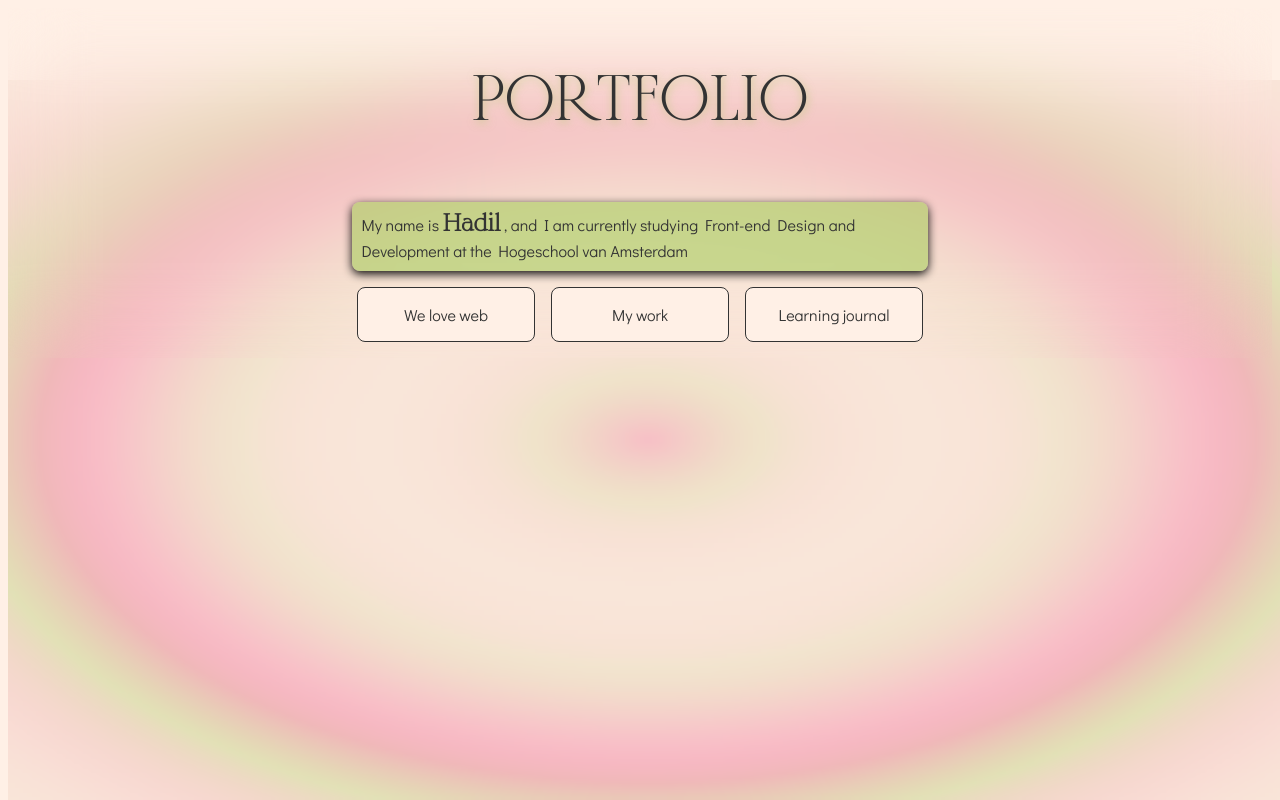
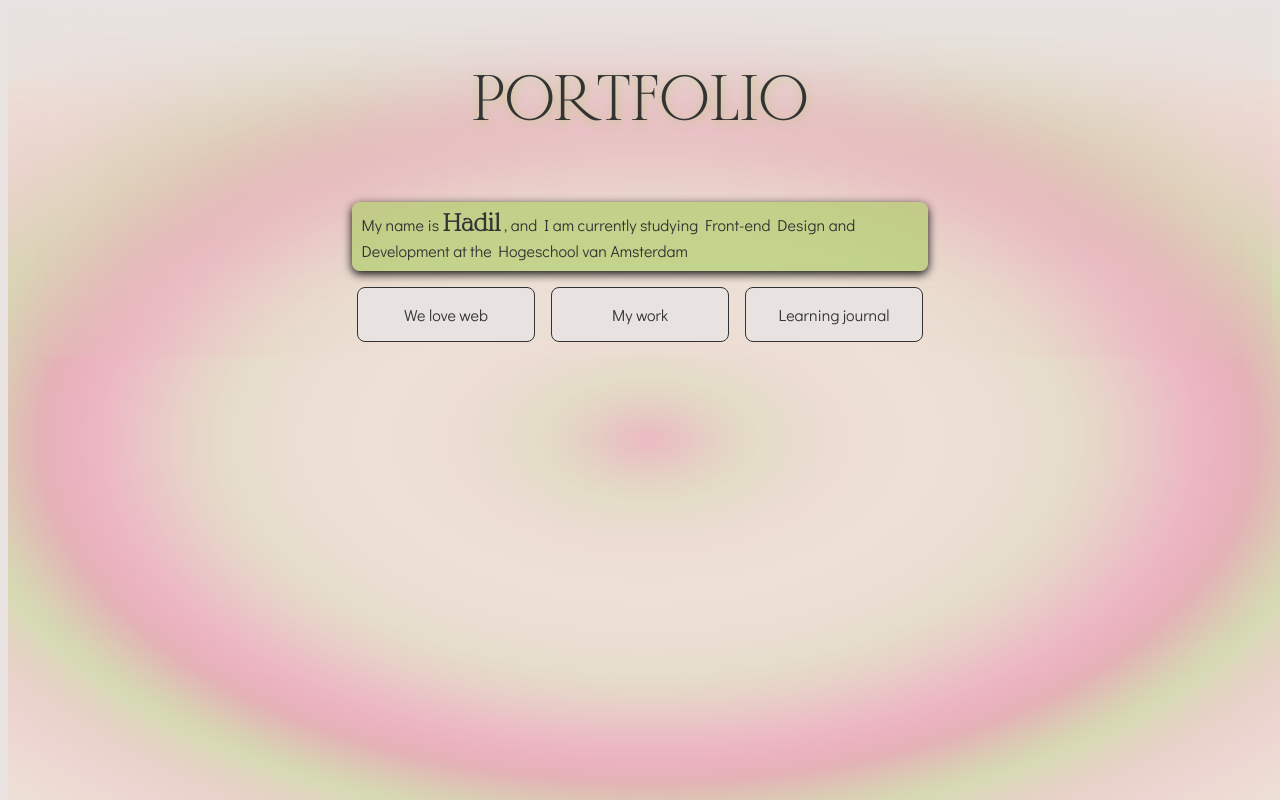
Before and after one commit to Hadil66/portfolio.V1, a SvelteKit app: page / in a window 1280 px wide. Built offline with nearby package versions, Linux system fonts and the light colour scheme.

Commit message:
kleine aanpassing

```diff
--- a/src/routes/+page.svelte
+++ b/src/routes/+page.svelte
@@ -129,7 +129,7 @@
 
         @keyframes starAnimation {
             0%, 60%, 100% { opacity: 0; }
-            50% { opacity: 0.8; }
+            50% { opacity: 0.2; }
         }
 
         .star:nth-of-type(3n+3) {
--- a/static/global.css
+++ b/static/global.css
@@ -5,7 +5,7 @@
     --secundary-dark: #EF6D99;
     --pop-of-colour: #A9CD5E;
     /* --secundary-light: #F3DCCC; */
-    --secundary-light: #fff0e6;
+    --secundary-light: #e8e3e0;
     --medium-light: #333;
 
     /* font */
```
